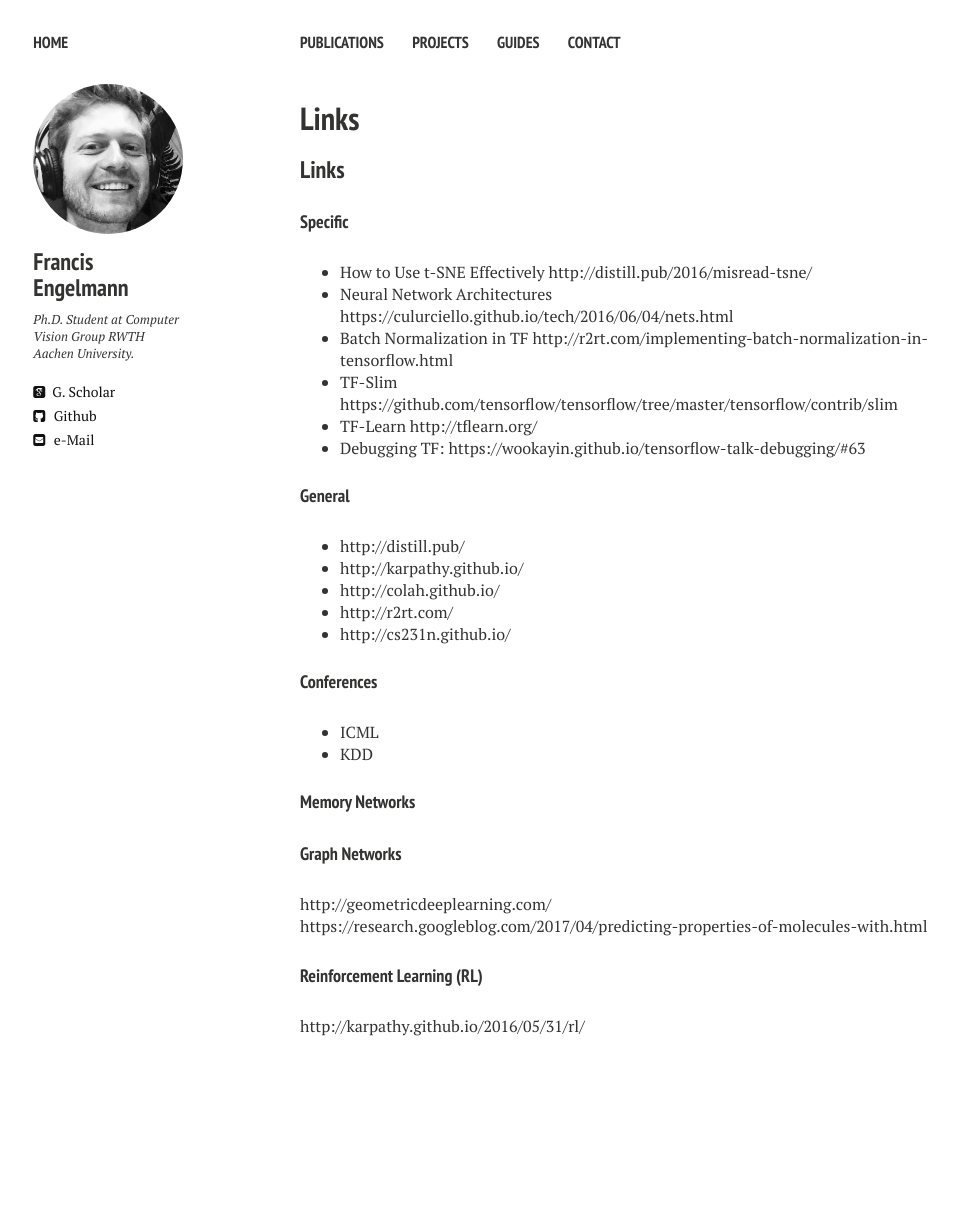
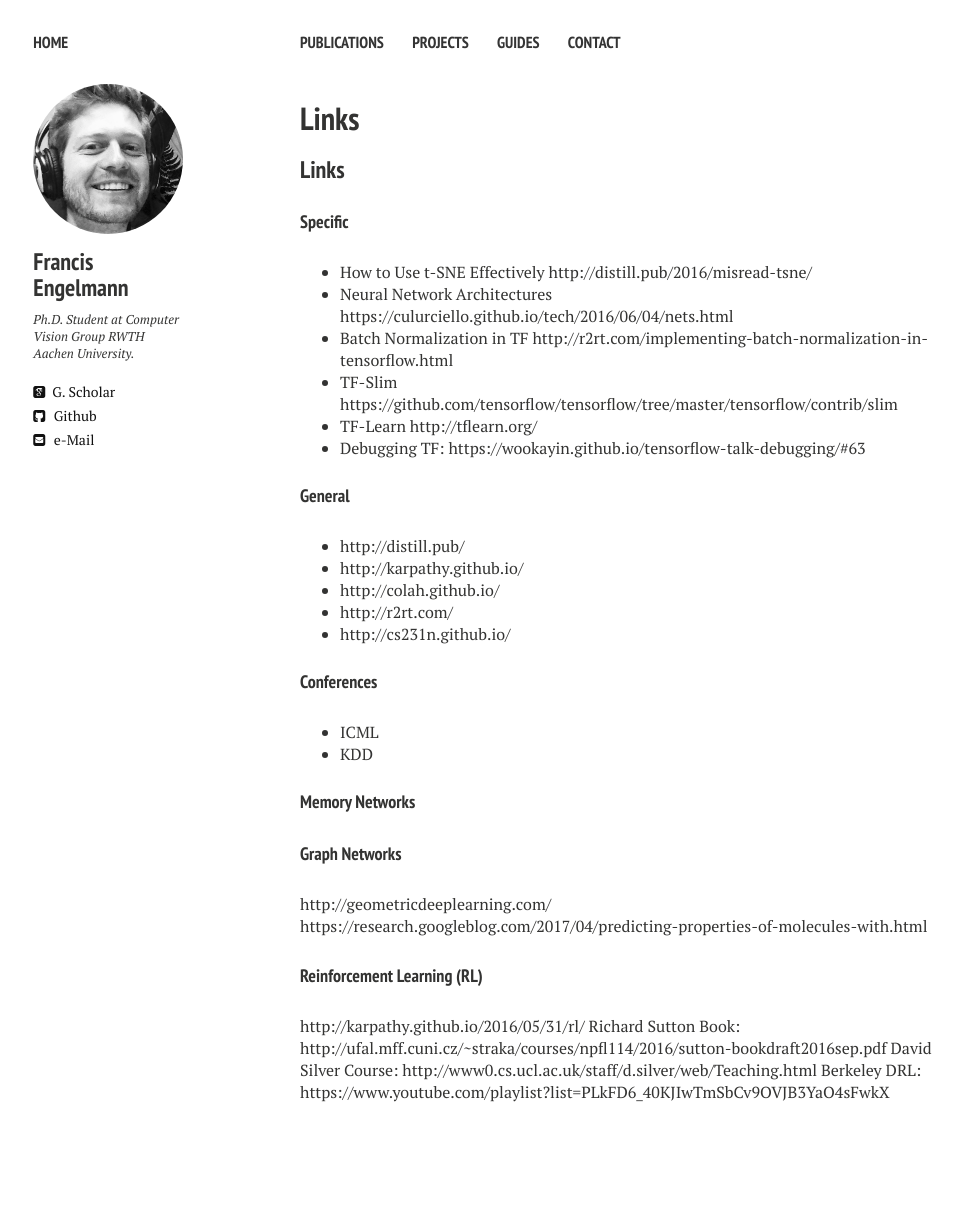
Before and after one commit to francisengelmann/francisengelmann.github.io, a Jekyll site: the page built from links.md, in a window 1280 px wide. Shown: the whole page, without its empty margins (20-983 px from the left). Built offline with Jekyll 4.4.1, drawn with Linux system fonts in a browser that asks for light colours; nearby versions of some CDN libraries; our own code applies the rules of GitHub Pages for plain Markdown files; before the commit the page ends 1143 px from its top, so only the background shows below that.

Commit message:
Update links.md

```diff
--- a/links.md
+++ b/links.md
@@ -27,3 +27,6 @@ https://research.googleblog.com/2017/04/predicting-properties-of-molecules-with.
 
 #### Reinforcement Learning (RL)
 http://karpathy.github.io/2016/05/31/rl/
+Richard Sutton Book: http://ufal.mff.cuni.cz/~straka/courses/npfl114/2016/sutton-bookdraft2016sep.pdf
+David Silver Course: http://www0.cs.ucl.ac.uk/staff/d.silver/web/Teaching.html
+Berkeley DRL: https://www.youtube.com/playlist?list=PLkFD6_40KJIwTmSbCv9OVJB3YaO4sFwkX
```
